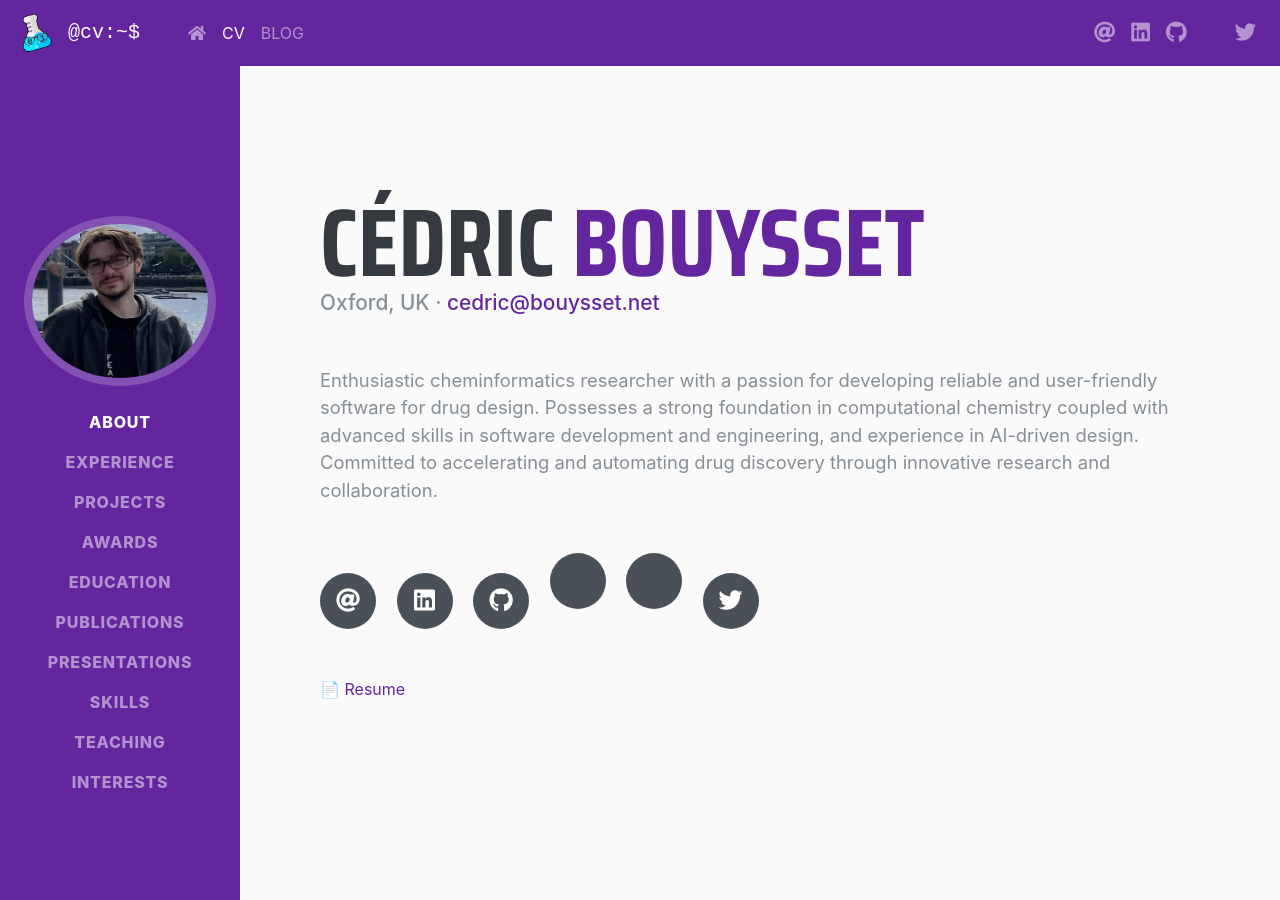
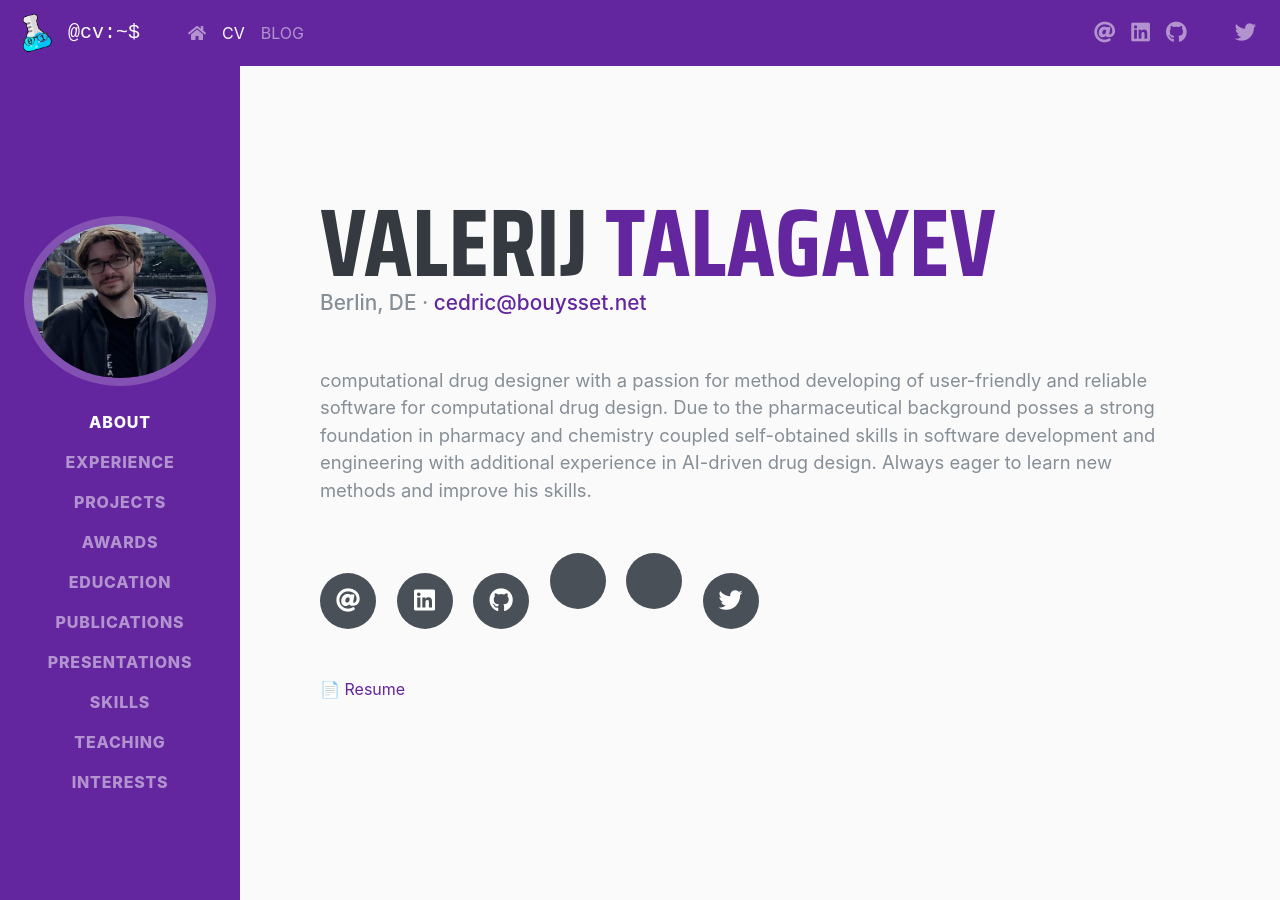
Before and after one commit to talagayev/talagayev.github.io, a Jekyll site: the page built from cv.html, in a window 1280 px wide and 900 px high. Built offline with Jekyll 4.4.1, drawn with Linux system fonts in a browser that asks for light colours; nearby versions of some CDN libraries; some web fonts are replaced; a style sheet for code colours, icons or effects is not loaded; some of the changed text lies outside the part shown.

Commit message:
Update cv.html

```diff
--- a/cv.html
+++ b/cv.html
@@ -42,18 +42,18 @@
 
     <section class="resume-section p-3 p-lg-5 d-flex align-items-center" id="about">
       <div class="w-100">
-        <h1 class="mb-0">Cédric
-          <span class="text-primary">Bouysset</span>
+        <h1 class="mb-0">Valerij
+          <span class="text-primary">Talagayev</span>
         </h1>
-        <div class="subheading mb-5">Oxford, UK ·
+        <div class="subheading mb-5">Berlin, DE ·
           <a href="mailto:cedric@bouysset.net">cedric@bouysset.net</a>
         </div>
         <p class="lead mb-5">
-          Enthusiastic cheminformatics researcher with a passion for developing reliable
-          and user-friendly software for drug design. Possesses a strong foundation in
-          computational chemistry coupled with advanced skills in software development
-          and engineering, and experience in AI-driven design. Committed to accelerating
-          and automating drug discovery through innovative research and collaboration.
+          computational drug designer with a passion for  method developing of user-friendly
+          and reliable software for computational drug design. Due to the pharmaceutical
+          background posses a strong foundation in pharmacy and chemistry coupled self-obtained
+          skills in software development and engineering with additional experience in AI-driven
+          drug design. Always eager to learn new methods and improve his skills.
         </p>
         <div class="social-icons">
           {% for item in site.data.social %}
@@ -76,27 +76,27 @@
 
         <div class="resume-item d-flex flex-column flex-md-row justify-content-between mb-5">
           <div class="resume-content">
-            <h3 class="mb-0">Cheminformatics Research Scientist</h3>
-            <div class="subheading mb-3"><a href="https://www.exscientia.ai">Exscientia</a></div>
+            <h3 class="mb-0">PhD Student, Free University of Berlin</h3>
+            <div class="subheading mb-3"><a href="https://www.bcp.fu-berlin.de/en/pharmazie/faecher/pharmazeutische_chemie/wolber/index.html">FU Berlin</a></div>
             <p>
               <ul>
                 <li>
-                  Implementing cheminformatics algorithms: filtering, scoring,
-                  clustering, compound selection, chemical space visualisation
+                  Development of computational drug design packages for protein-ligand  simulation setup, simulation performance
+                  with further protein-ligand analysis in addition to molecular visualization.
                 </li>
-                <li>Maintaining critical software for our drug design platform</li>
-                <li>Project support for cheminformatics and data science tasks</li>
+                <li>Molecular Drug design and discovery of drugs targeting inflammatroy diseases</li>
+                <li>Discovery of Unbinding pathways of agonists and antagonists</li>
               </ul>
             </p>
           </div>
           <div class="resume-date text-md-right">
-            <span class="text-primary">April 2022 - Now</span>
+            <span class="text-primary">October 2021 - Now</span>
           </div>
         </div>
 
         <div class="resume-item d-flex flex-column flex-md-row justify-content-between mb-5">
           <div class="resume-content">
-            <h3 class="mb-0">Google Summer of Code Mentor</h3>
+            <h3 class="mb-0">Google Summer of Code Contributor</h3>
             <div class="subheading mb-3"><a href="https://www.mdanalysis.org/">MDAnalysis</a></div>
             <p>Co-mentoring two students in projects related to MDAnalysis and cheminformatics packages (RDKit and OpenBabel).
             </p>
```
